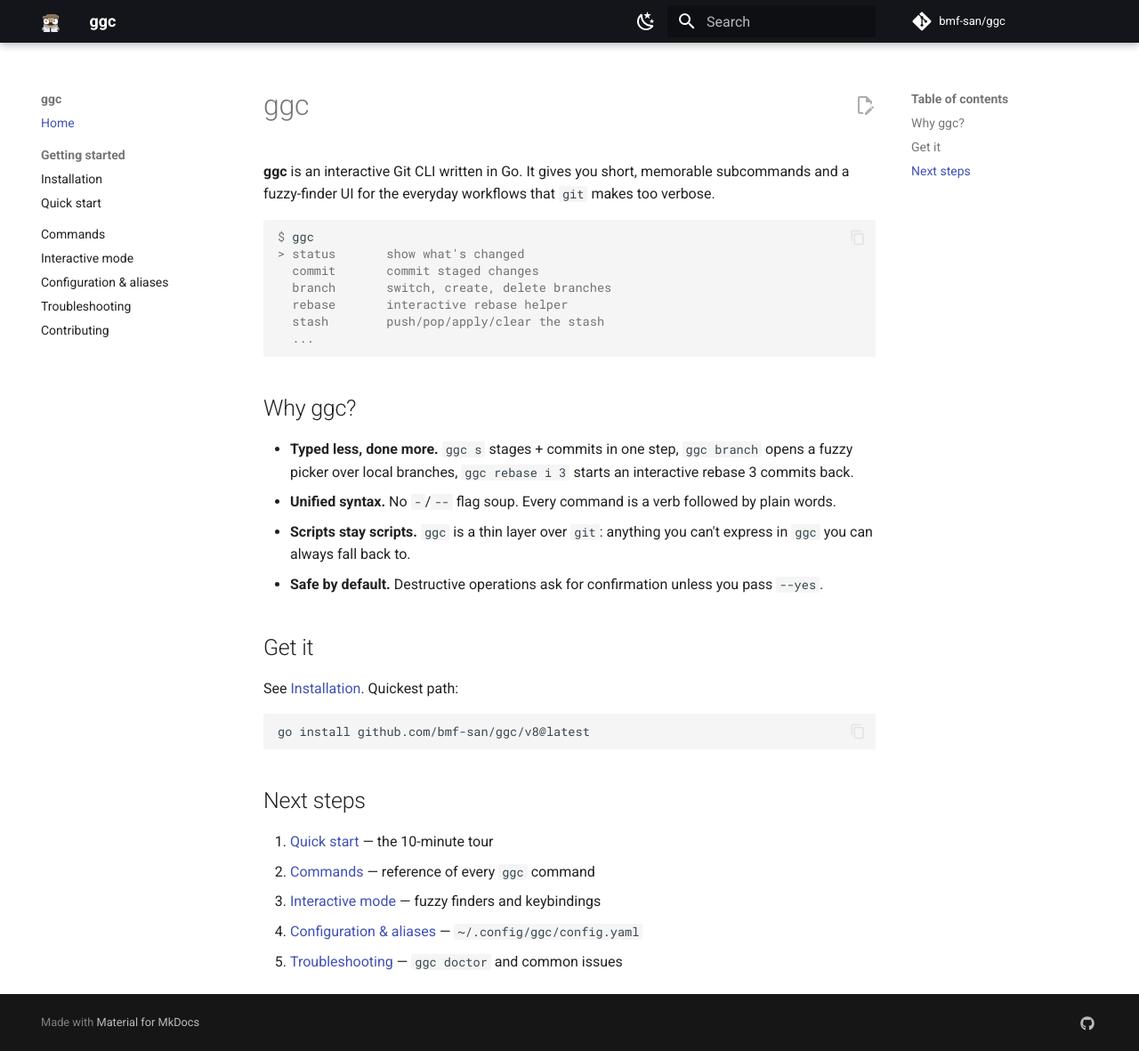
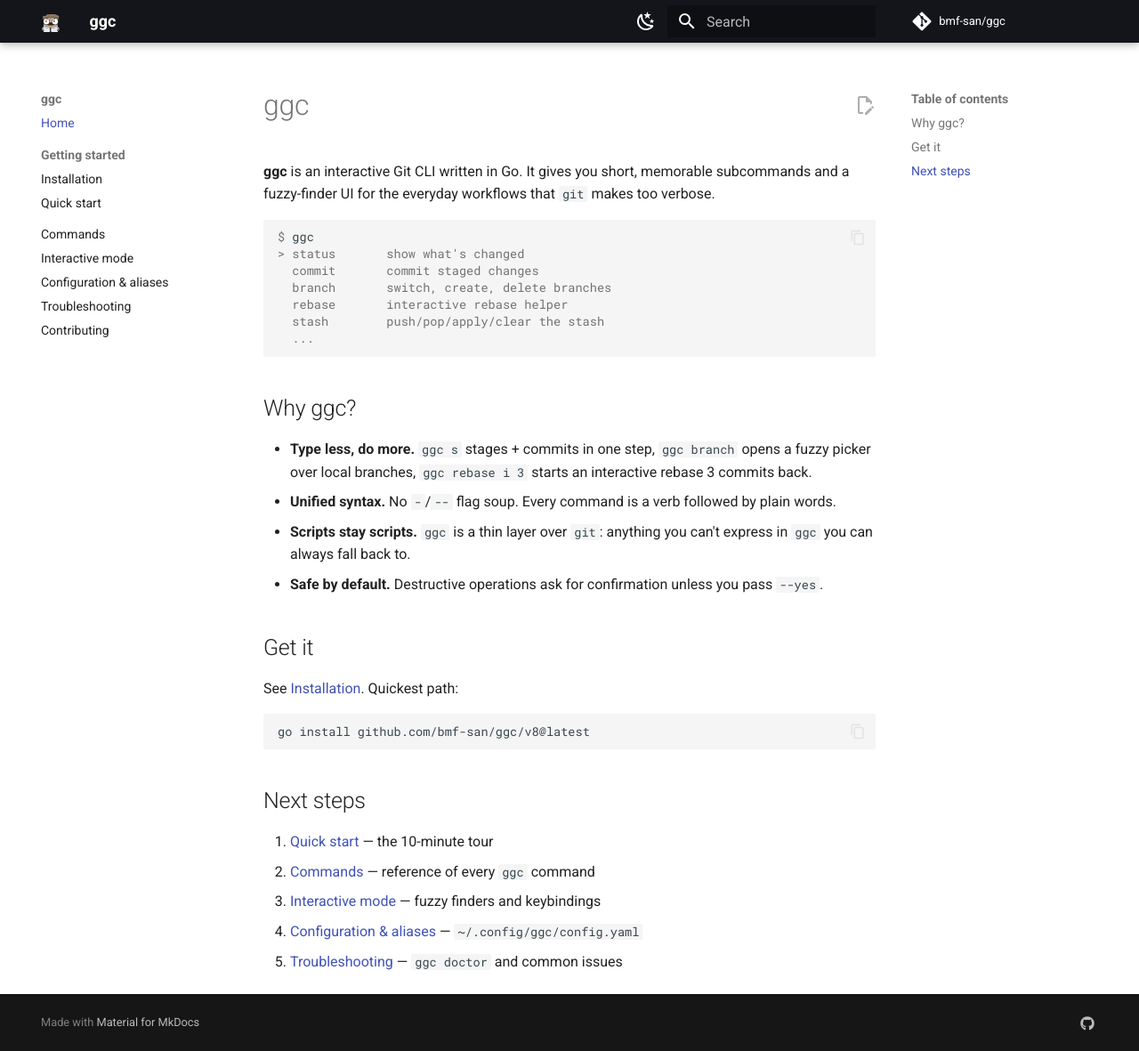
Before and after one commit to bmf-san/ggc, an MkDocs documentation site: the page built from docs/index.md, in a window 1280 px wide and 1181 px high. Shown: the whole window at 89% size. Built offline with MkDocs 1.6.1 and Material for MkDocs 9.7.7, drawn with Linux system fonts in a browser that asks for light colours; comment, search, counter and statistics services are not loaded.

Commit message:
docs: address review feedback
- Run the Docs workflow on pull_request too so broken builds are
  caught before merge; only the deploy job runs on push-to-main.
- Fix typo in docs/index.md: "Typed less, done more." -> "Type less,
  do more."
- Fix broken markdown link in docs/guide/config.md: the "#" prefix
  inside [] made it render as a URL fragment instead of link text.

```diff
--- a/docs/index.md
+++ b/docs/index.md
@@ -14,7 +14,7 @@
 
 ## Why ggc?
 
-- **Typed less, done more.** `ggc s` stages + commits in one step, `ggc branch` opens a fuzzy picker over local branches, `ggc rebase i 3` starts an interactive rebase 3 commits back.
+- **Type less, do more.** `ggc s` stages + commits in one step, `ggc branch` opens a fuzzy picker over local branches, `ggc rebase i 3` starts an interactive rebase 3 commits back.
 - **Unified syntax.** No `-`/`--` flag soup. Every command is a verb followed by plain words.
 - **Scripts stay scripts.** `ggc` is a thin layer over `git`: anything you can't express in `ggc` you can always fall back to.
 - **Safe by default.** Destructive operations ask for confirmation unless you pass `--yes`.
```
Also changed, not shown: docs/guide/config.md (+1 -1 lines), 1 other file.
